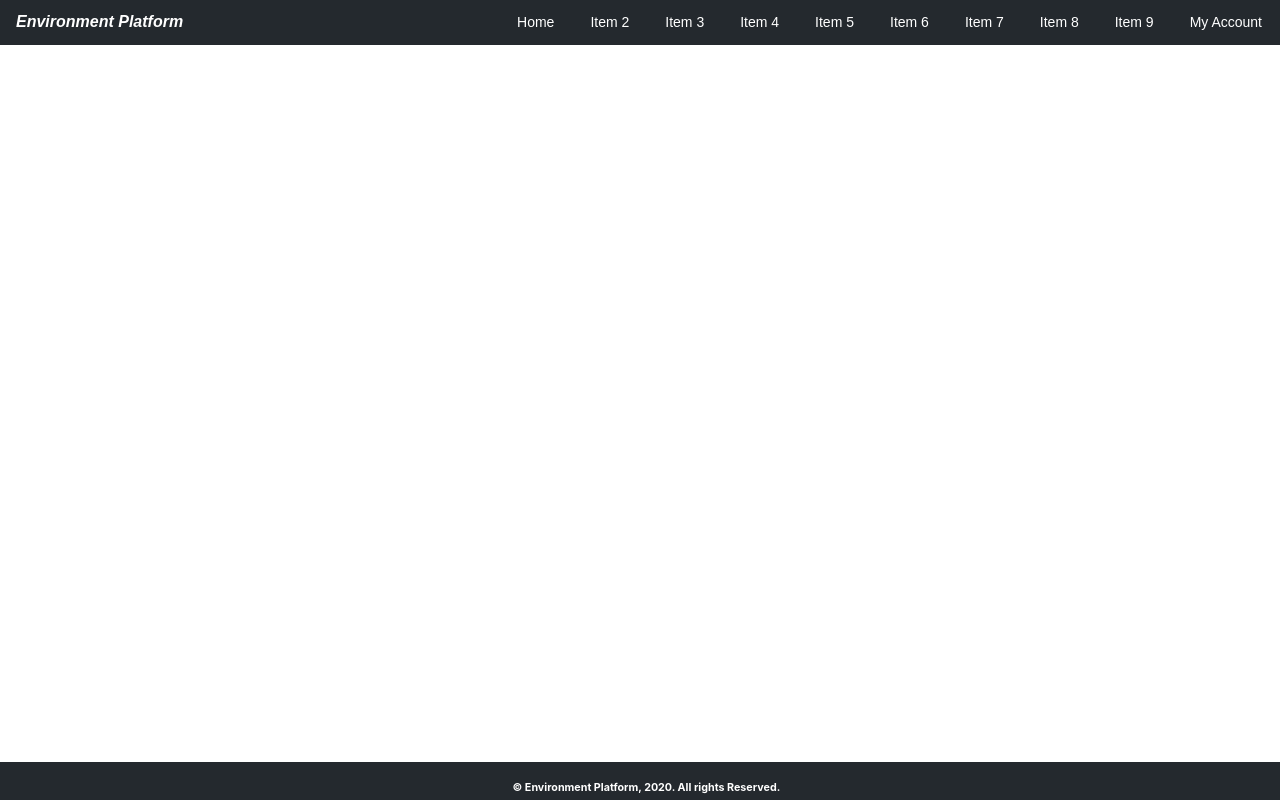
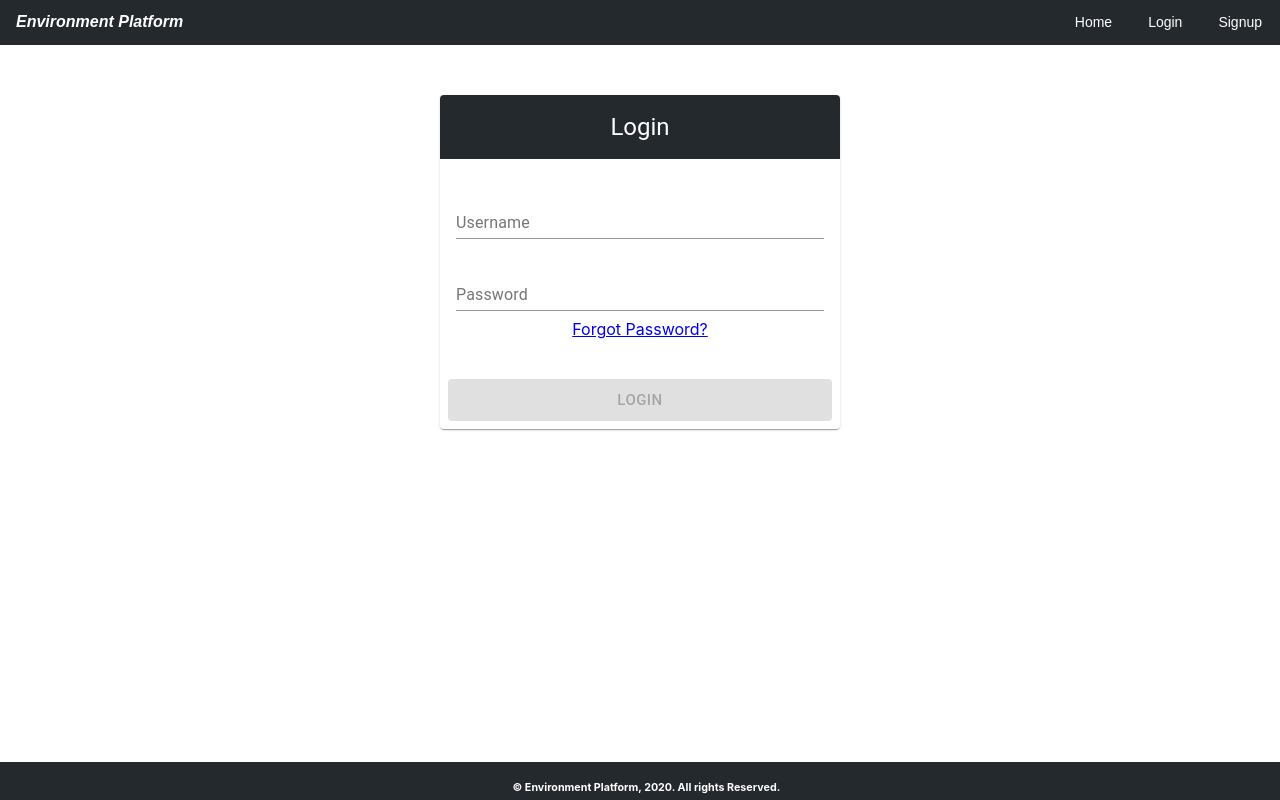
Before and after one commit to yashodgayashan/environment_platform, a React (Create React App) app in the folder dashboard/: page /login in a window 1280 px wide. Built offline with nearby package versions, Linux system fonts and the light colour scheme.

Commit message:
Fixing navigation

```diff
--- a/dashboard/src/App.tsx
+++ b/dashboard/src/App.tsx
@@ -1,12 +1,36 @@
 import React from 'react';
 import './App.css';
 import Portal from './components/home/portal/portal';
+import { BrowserRouter, Switch, Route } from 'react-router-dom';
+import Signup from './components/authentication/signup/signup';
+import Login from './components/authentication/login/login';
+import Navbar from './components/common/navbar/navbar';
+import SignedInLinks from './components/common/navbar/signedInLinks';
+import SignedOutLinks from './components/common/navbar/signedOutLinks';
+import ResetPassword from './components/authentication/login/resetPassword';
+import ForgotPassword from './components/authentication/login/forgotPassword';
 
 function App() {
+  const checkIsLoggedIn = () => {
+    // TODO - logic to return boolean whether user is logged in or not
+    return false;
+  }
+
   return (
-    <div className="App">
-     <Portal />
-    </div>
+    <BrowserRouter>
+      <div className="App">
+        {checkIsLoggedIn() === true ?
+        (<Navbar brand={SignedInLinks.brand} links={SignedInLinks.links} />) :
+        (<Navbar brand={SignedOutLinks.brand} links={SignedOutLinks.links} />)}
+        <Switch>
+          <Route exact path='/' component={Portal} />
+          <Route path='/signup' component={Signup} />
+          <Route path='/login' component={Login}/>
+          <Route path='/forgotpassword' component={ForgotPassword}/>
+          <Route path='/passwordreset' component={ResetPassword}/>
+        </Switch>
+      </div>
+    </BrowserRouter>
   );
 }
 
--- a/dashboard/src/components/authentication/login/forgotPassword.tsx
+++ b/dashboard/src/components/authentication/login/forgotPassword.tsx
@@ -6,7 +6,6 @@ import CardContent from '@material-ui/core/CardContent';
 import CardActions from '@material-ui/core/CardActions';
 import Button from '@material-ui/core/Button';
 import CardHeader from '@material-ui/core/CardHeader';
-import Navbar from '../../common/navbar/navbar';
 import Footer from '../../common/footer/footer';
 import { FormattedMessage } from 'react-intl';
 
@@ -43,15 +42,6 @@ const ForgotPassword = () => {
   const [helperText, setHelperText] = useState('');
   const [error, setError] = useState(false);
 
-  const navigation = {
-    brand: { name: 'Environment Platform', to: '/' },
-    links: [
-      { name: 'Home', to: '/' },
-      { name: 'Login', to: '/' },
-      { name: 'Signup', to: '/' },
-    ]
-  };
-
   useEffect(() => {
     if (email.trim()) {
       setIsButtonDisabled(false);
@@ -77,11 +67,8 @@ const ForgotPassword = () => {
     }
   };
 
-  const { brand, links } = navigation;
-
   return (
     <>
-      <Navbar brand={brand} links={links} />
       <React.Fragment>
         <form className={classes.container} noValidate autoComplete="off">
           <Card className={classes.card}>
--- a/dashboard/src/components/authentication/login/login.tsx
+++ b/dashboard/src/components/authentication/login/login.tsx
@@ -6,9 +6,8 @@ import CardContent from '@material-ui/core/CardContent';
 import CardActions from '@material-ui/core/CardActions';
 import Button from '@material-ui/core/Button';
 import CardHeader from '@material-ui/core/CardHeader';
-import Link from '@material-ui/core/Link';
-import Navbar from '../../common/navbar/navbar';
 import Footer from '../../common/footer/footer';
+import { Link } from 'react-router-dom';
 
 const useStyles = makeStyles((theme: Theme) =>
   createStyles({
@@ -44,22 +43,6 @@ const Login = () => {
   const [helperText, setHelperText] = useState('');
   const [error, setError] = useState(false);
 
-  const navigation = {
-    brand: { name: 'Environment Platform', to: '/' },
-    links: [
-      { name: 'Home', to: '/' },
-      { name: 'Item 2', to: '/' },
-      { name: 'Item 3', to: '/' },
-      { name: 'Item 4', to: '/' },
-      { name: 'Item 5', to: '/' },
-      { name: 'Item 6', to: '/' },
-      { name: 'Item 7', to: '/' },
-      { name: 'Item 8', to: '/' },
-      { name: 'Item 9', to: '/' },
-      { name: 'Item 10', to: '/' }
-    ]
-  };
-
   useEffect(() => {
     if (username.trim() && password.trim()) {
       setIsButtonDisabled(false);
@@ -79,21 +62,23 @@ const Login = () => {
     }
   };
 
+  // const showForgotPassword = () => {
+  //   let path = `/passwordreset`;
+  //   useHistory.push(path);
+  // }
+
   const handleKeyPress = (e:any) => {
     if (e.keyCode === 13 || e.which === 13) {
       isButtonDisabled || handleLogin();
     }
   };
 
-  const { brand, links } = navigation;
-
   return (
     <>
-      <Navbar brand={brand} links={links} />
       <React.Fragment>
         <form className={classes.container} noValidate autoComplete="off">
           <Card className={classes.card}>
-            <CardHeader className={classes.header} title="Environment Platform" />
+            <CardHeader className={classes.header} title="Login" />
             <CardContent>
               <div>
                 <TextField
@@ -120,9 +105,7 @@ const Login = () => {
                   onKeyPress={(e)=>handleKeyPress(e)}
                 />
                 <Link
-                  component="button"
-                  variant="body2"
-                  // onClick={() => {}}
+                  to='/forgotpassword'
                 >
                   Forgot Password?
                 </Link>
--- a/dashboard/src/components/authentication/login/resetPassword.tsx
+++ b/dashboard/src/components/authentication/login/resetPassword.tsx
@@ -6,7 +6,6 @@ import CardContent from '@material-ui/core/CardContent';
 import CardActions from '@material-ui/core/CardActions';
 import Button from '@material-ui/core/Button';
 import CardHeader from '@material-ui/core/CardHeader';
-import Navbar from '../../common/navbar/navbar';
 import Footer from '../../common/footer/footer';
 import { FormattedMessage } from 'react-intl';
 
@@ -39,20 +38,10 @@ const useStyles = makeStyles((theme: Theme) =>
 const ResetPassword = () => {
   const classes = useStyles();
   const [password, setPassword] = useState('');
-  // eslint-disable-next-line
   const [confirmPassword, setConfirmPassword] = useState('');
   const [isButtonDisabled, setIsButtonDisabled] = useState(true);
   const [helperText, setHelperText] = useState('');
   const [error, setError] = useState(false);
-
-  const navigation = {
-    brand: { name: 'Environment Platform', to: '/' },
-    links: [
-      { name: 'Home', to: '/' },
-      { name: 'Login', to: '/' },
-      { name: 'Signup', to: '/' },
-    ]
-  };
 
   useEffect(() => {
     if (password.trim()) {
@@ -62,7 +51,7 @@ const ResetPassword = () => {
     }
   }, [password]);
 
-  const handleForgotPassword = () => {
+  const handleResetPassword = () => {
     // TODO - Handle validation
     if (password === 'admin' && confirmPassword === 'admin') {
       setError(false);
@@ -75,15 +64,12 @@ const ResetPassword = () => {
 
   const handleKeyPress = (e:any) => {
     if (e.keyCode === 13 || e.which === 13) {
-      isButtonDisabled || handleForgotPassword();
+      isButtonDisabled || handleResetPassword();
     }
   };
 
-  const { brand, links } = navigation;
-
   return (
     <>
-      <Navbar brand={brand} links={links} />
       <React.Fragment>
         <form className={classes.container} noValidate autoComplete="off">
           <Card className={classes.card}>
@@ -124,9 +110,9 @@ const ResetPassword = () => {
                 variant="contained"
                 size="large"
                 className={classes.submitBtn}
-                onClick={()=>handleForgotPassword()}
+                onClick={()=>handleResetPassword()}
                 disabled={isButtonDisabled}>
-                Submit
+                Change Password
               </Button>
             </CardActions>
           </Card>
--- a/dashboard/src/components/authentication/signup/signup.tsx
+++ b/dashboard/src/components/authentication/signup/signup.tsx
@@ -6,8 +6,7 @@ import CardContent from '@material-ui/core/CardContent';
 import CardActions from '@material-ui/core/CardActions';
 import Button from '@material-ui/core/Button';
 import CardHeader from '@material-ui/core/CardHeader';
-import Link from '@material-ui/core/Link';
-import Navbar from '../../common/navbar/navbar';
+import { Link } from 'react-router-dom';
 import Footer from '../../common/footer/footer';
 
 const useStyles = makeStyles((theme: Theme) =>
@@ -46,15 +45,6 @@ const Signup = () => {
   const [helperText, setHelperText] = useState('');
   const [error, setError] = useState(false);
 
-  const navigation = {
-    brand: { name: 'Environment Platform', to: '/' },
-    links: [
-      { name: 'Home', to: '/' },
-      { name: 'Login', to: '/' },
-      { name: 'Signup', to: '/' },
-    ]
-  };
-
   useEffect(() => {
     if (displayName.trim() && email.trim() && password.trim() && confirmPassword.trim()) {
       setIsButtonDisabled(false);
@@ -80,11 +70,8 @@ const Signup = () => {
     }
   };
 
-  const { brand, links } = navigation;
-
   return (
     <>
-      <Navbar brand={brand} links={links} />
       <React.Fragment>
         <form className={classes.container} noValidate autoComplete="off">
           <Card className={classes.card}>
@@ -137,9 +124,7 @@ const Signup = () => {
                   onKeyPress={(e)=>handleKeyPress(e)}
                 />
                 <Link
-                  component="button"
-                  variant="body2"
-                  // onClick={() => {}}
+                  to='/login'
                 >
                   Already have an account?
                 </Link>
--- /dev/null
+++ b/dashboard/src/components/common/navbar/signedInLinks.tsx
@@ -0,0 +1,10 @@
+const SignedInLinks = {
+    brand: { name: 'Environment Platform', to: '/' },
+    links: [
+      { name: 'Home', to: '/' },
+      { name: 'Tree Cutting', to: '/treecutting' },
+      { name: 'My Account', to: '/myaccount' },
+    ]
+  };
+
+export default SignedInLinks;
--- /dev/null
+++ b/dashboard/src/components/common/navbar/signedOutLinks.tsx
@@ -0,0 +1,10 @@
+const SignedOutLinks = {
+    brand: { name: 'Environment Platform', to: '/' },
+    links: [
+      { name: 'Home', to: '/' },
+      { name: 'Login', to: '/login' },
+      { name: 'Signup', to: '/signup' },
+    ]
+  };
+
+export default SignedOutLinks;
--- a/dashboard/src/components/home/portal/portal.tsx
+++ b/dashboard/src/components/home/portal/portal.tsx
@@ -1,31 +1,10 @@
 import React from 'react';
-import Navbar from '../../common/navbar/navbar';
 import Footer from '../../common/footer/footer';
 
 const Portal = () => {
 
-  // TODO - Move this list to a central location
-  const navigation = {
-    brand: { name: 'Environment Platform', to: '/' },
-    links: [
-      { name: 'Home', to: '/' },
-      { name: 'Item 2', to: '/' },
-      { name: 'Item 3', to: '/' },
-      { name: 'Item 4', to: '/' },
-      { name: 'Item 5', to: '/' },
-      { name: 'Item 6', to: '/' },
-      { name: 'Item 7', to: '/' },
-      { name: 'Item 8', to: '/' },
-      { name: 'Item 9', to: '/' },
-      { name: 'My Account', to: '/' }
-    ]
-  };
-
-  const { brand, links } = navigation;
-
   return (
     <>
-      <Navbar brand={brand} links={links} />
       <React.Fragment>
         // TODO - After discussion
         <Footer />
```
